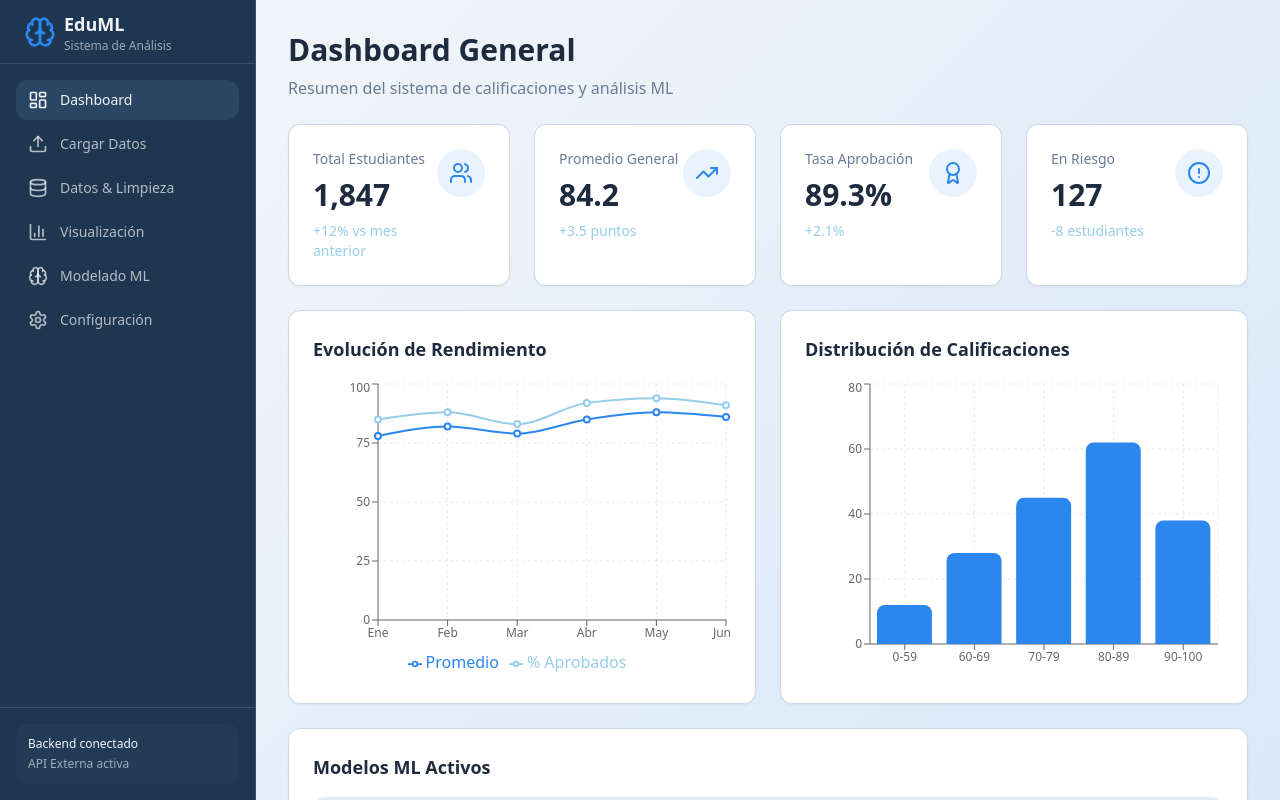
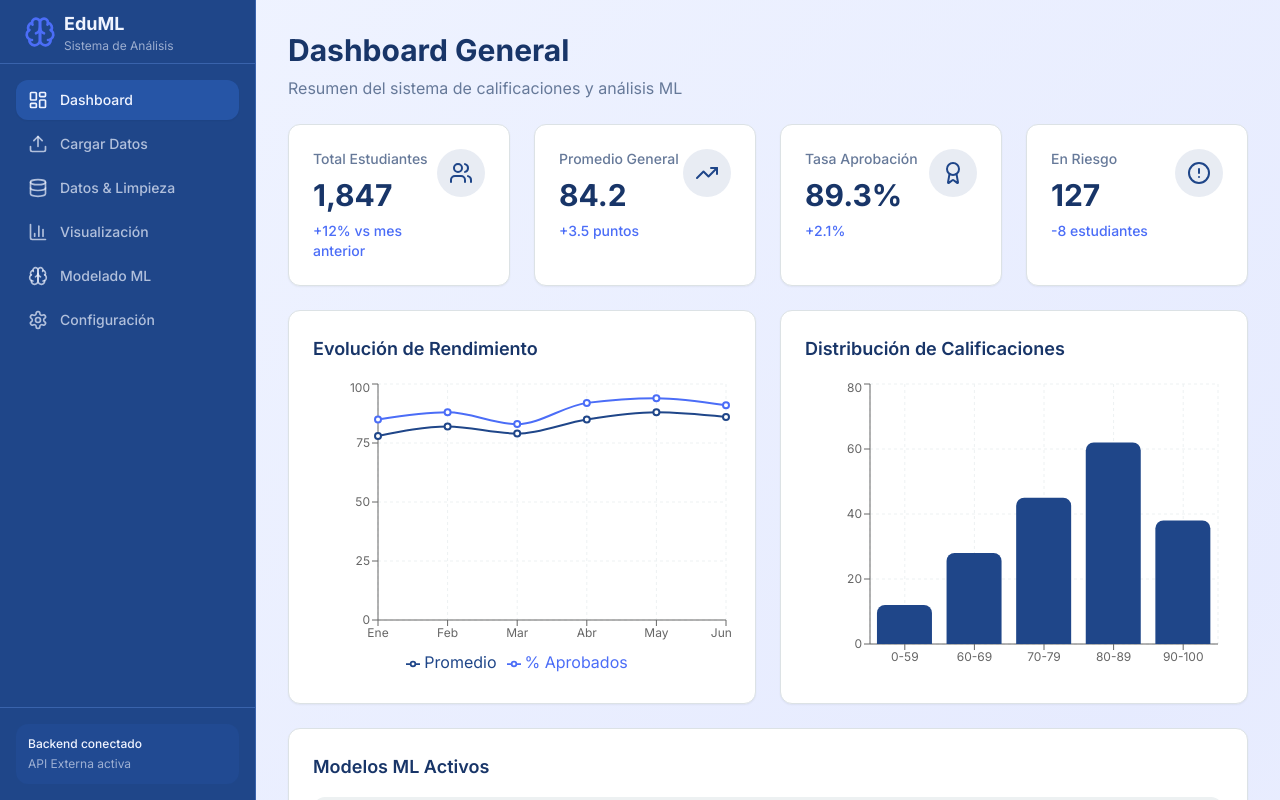
Before and after one commit to Proyect-react/school-eval-canvas, a React (Vite) app: page / in a window 1280 px wide. Shown: the top 800 px of the page. Built offline with nearby package versions, Linux system fonts and the light colour scheme; the HTML template or start-up script is replaced by a standard one.

Commit message:
Refactor: Update visual design to modern corporate style

```diff
--- a/index.html
+++ b/index.html
@@ -3,6 +3,9 @@
   <head>
     <meta charset="UTF-8" />
     <meta name="viewport" content="width=device-width, initial-scale=1.0" />
+    <link rel="preconnect" href="https://fonts.googleapis.com">
+    <link rel="preconnect" href="https://fonts.gstatic.com" crossorigin>
+    <link href="https://fonts.googleapis.com/css2?family=Inter:wght@300;400;500;600;700&display=swap" rel="stylesheet">
     <title>EduML - Sistema de Análisis de Calificaciones</title>
     <meta name="description" content="Plataforma para análisis de datos educativos con Machine Learning usando pandas, NumPy, PyTorch y Scikit-learn" />
     <meta name="author" content="EduML" />
--- a/src/index.css
+++ b/src/index.css
@@ -8,97 +8,97 @@ All colors MUST be HSL.
 
 @layer base {
   :root {
-    --background: 210 25% 97%;
-    --foreground: 215 35% 18%;
+    --background: 224 100% 97%;
+    --foreground: 218 63% 25%;
 
     --card: 0 0% 100%;
-    --card-foreground: 215 35% 18%;
+    --card-foreground: 218 63% 25%;
 
     --popover: 0 0% 100%;
-    --popover-foreground: 215 35% 18%;
+    --popover-foreground: 218 63% 25%;
 
-    --primary: 212 85% 55%;
+    --primary: 218 63% 33%;
     --primary-foreground: 0 0% 100%;
-    --primary-glow: 212 75% 70%;
+    --primary-glow: 228 91% 63%;
 
-    --secondary: 200 65% 75%;
-    --secondary-foreground: 215 35% 18%;
+    --secondary: 228 91% 63%;
+    --secondary-foreground: 0 0% 100%;
 
-    --muted: 210 30% 92%;
-    --muted-foreground: 215 18% 50%;
+    --muted: 198 15% 94%;
+    --muted-foreground: 218 20% 50%;
 
-    --accent: 195 80% 65%;
-    --accent-foreground: 215 35% 18%;
+    --accent: 228 91% 63%;
+    --accent-foreground: 0 0% 100%;
 
     --destructive: 0 70% 55%;
     --destructive-foreground: 0 0% 100%;
 
-    --border: 212 30% 85%;
-    --input: 212 30% 90%;
-    --ring: 212 85% 55%;
+    --border: 198 15% 88%;
+    --input: 198 15% 92%;
+    --ring: 228 91% 63%;
 
     --radius: 0.75rem;
 
-    --chart-1: 212 85% 55%;
-    --chart-2: 200 65% 75%;
-    --chart-3: 195 80% 65%;
-    --chart-4: 220 70% 60%;
-    --chart-5: 190 60% 70%;
+    --chart-1: 218 63% 33%;
+    --chart-2: 228 91% 63%;
+    --chart-3: 228 85% 70%;
+    --chart-4: 218 50% 50%;
+    --chart-5: 228 80% 75%;
 
-    --sidebar-background: 213 45% 22%;
-    --sidebar-foreground: 210 30% 96%;
-    --sidebar-primary: 212 85% 55%;
+    --sidebar-background: 218 63% 33%;
+    --sidebar-foreground: 224 100% 97%;
+    --sidebar-primary: 228 91% 63%;
     --sidebar-primary-foreground: 0 0% 100%;
-    --sidebar-accent: 213 40% 28%;
-    --sidebar-accent-foreground: 210 30% 96%;
-    --sidebar-border: 213 35% 32%;
-    --sidebar-ring: 212 85% 55%;
+    --sidebar-accent: 218 63% 40%;
+    --sidebar-accent-foreground: 224 100% 97%;
+    --sidebar-border: 218 50% 45%;
+    --sidebar-ring: 228 91% 63%;
   }
 
   .dark {
-    --background: 215 30% 12%;
-    --foreground: 210 30% 96%;
+    --background: 218 63% 15%;
+    --foreground: 224 100% 97%;
 
-    --card: 215 28% 16%;
-    --card-foreground: 210 30% 96%;
+    --card: 218 60% 20%;
+    --card-foreground: 224 100% 97%;
 
-    --popover: 215 28% 16%;
-    --popover-foreground: 210 30% 96%;
+    --popover: 218 60% 20%;
+    --popover-foreground: 224 100% 97%;
 
-    --primary: 212 85% 55%;
+    --primary: 228 91% 63%;
     --primary-foreground: 0 0% 100%;
-    --primary-glow: 212 75% 70%;
+    --primary-glow: 228 85% 75%;
 
-    --secondary: 200 50% 55%;
+    --secondary: 218 63% 45%;
     --secondary-foreground: 0 0% 100%;
 
-    --muted: 215 25% 22%;
-    --muted-foreground: 215 20% 70%;
+    --muted: 218 50% 25%;
+    --muted-foreground: 198 15% 70%;
 
-    --accent: 195 70% 55%;
+    --accent: 228 91% 63%;
     --accent-foreground: 0 0% 100%;
 
     --destructive: 0 60% 45%;
-    --destructive-foreground: 210 30% 96%;
+    --destructive-foreground: 224 100% 97%;
 
-    --border: 215 25% 24%;
-    --input: 215 25% 24%;
-    --ring: 212 85% 55%;
+    --border: 218 50% 30%;
+    --input: 218 50% 28%;
+    --ring: 228 91% 63%;
 
-    --chart-1: 212 85% 55%;
-    --chart-2: 200 50% 55%;
-    --chart-3: 195 70% 55%;
-    --chart-4: 220 70% 60%;
-    --chart-5: 190 60% 60%;
+    --chart-1: 228 91% 63%;
+    --chart-2: 218 63% 45%;
+    --chart-3: 228 85% 70%;
+    --chart-4: 218 50% 50%;
+    --chart-5: 228 80% 75%;
 
-    --sidebar-background: 213 45% 22%;
-    --sidebar-foreground: 210 30% 96%;
-    --sidebar-primary: 212 85% 55%;
+    --sidebar-background: 218 63% 25%;
+    --sidebar-foreground: 224 100% 97%;
+    --sidebar-primary: 228 91% 63%;
     --sidebar-primary-foreground: 0 0% 100%;
-    --sidebar-accent: 213 40% 28%;
-    --sidebar-accent-foreground: 210 30% 96%;
-    --sidebar-border: 213 35% 32%;
-    --sidebar-ring: 212 85% 55%;
+    --sidebar-accent: 218 63% 32%;
+    --sidebar-accent-foreground: 224 100% 97%;
+    --sidebar-border: 218 50% 35%;
+    --sidebar-ring: 228 91% 63%;
   }
 }
 
@@ -109,13 +109,15 @@ All colors MUST be HSL.
 
   body {
     @apply text-foreground;
+    font-family: 'Inter', sans-serif;
     background: linear-gradient(135deg,
-      hsl(var(--background)) 0%,
-      hsl(212 70% 92%) 25%,
-      hsl(200 60% 90%) 50%,
-      hsl(195 65% 88%) 75%,
-      hsl(var(--background)) 100%);
-    background-size: 300% 300%;
-    animation: gradient-shift 8s ease infinite;
+      hsl(224 100% 97%) 0%,
+      hsl(228 95% 95%) 20%,
+      hsl(224 100% 98%) 40%,
+      hsl(228 90% 96%) 60%,
+      hsl(224 100% 97%) 80%,
+      hsl(228 95% 95%) 100%);
+    background-size: 400% 400%;
+    animation: gradient-shift 15s ease infinite;
   }
 }
--- a/tailwind.config.ts
+++ b/tailwind.config.ts
@@ -13,6 +13,9 @@ export default {
       },
     },
     extend: {
+      fontFamily: {
+        sans: ['Inter', 'sans-serif'],
+      },
       colors: {
         border: "hsl(var(--border))",
         input: "hsl(var(--input))",
@@ -107,6 +110,11 @@ export default {
       },
       backgroundSize: {
         "300%": "300%",
+        "400%": "400%",
+      },
+      boxShadow: {
+        'soft': '0 2px 8px rgba(0, 0, 0, 0.08)',
+        'soft-lg': '0 8px 24px rgba(0, 0, 0, 0.12)',
       },
     },
   },
```
